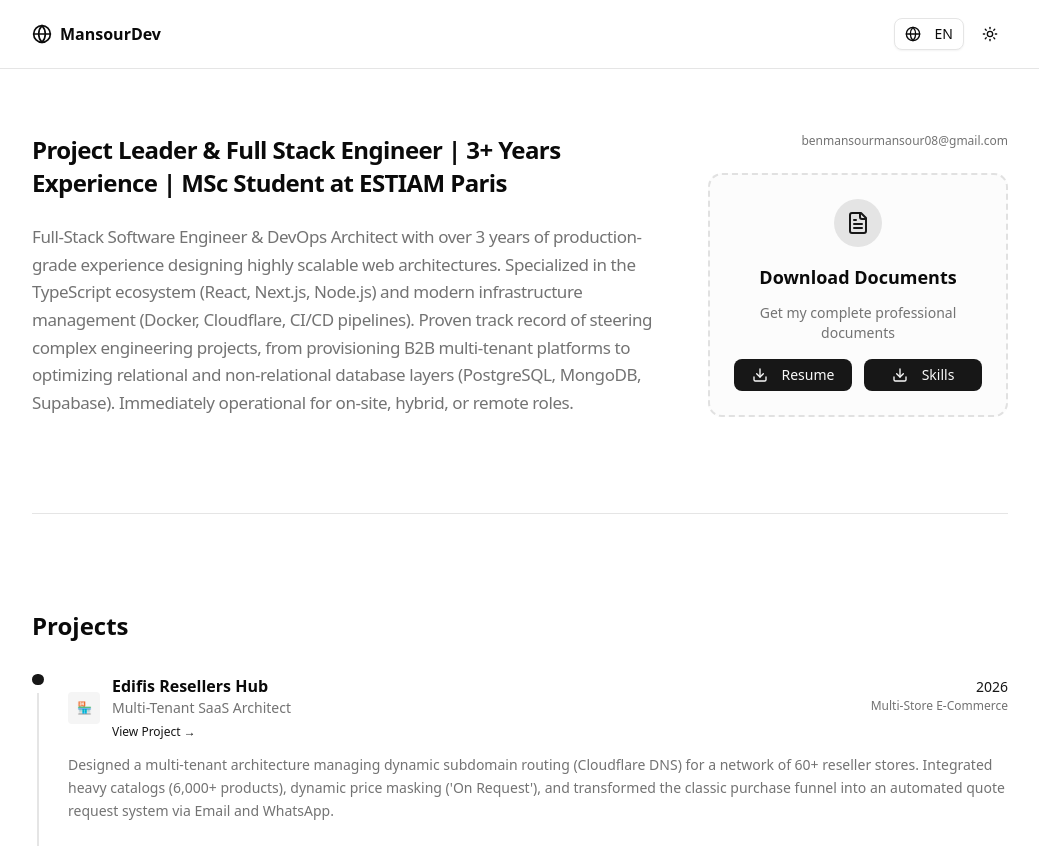
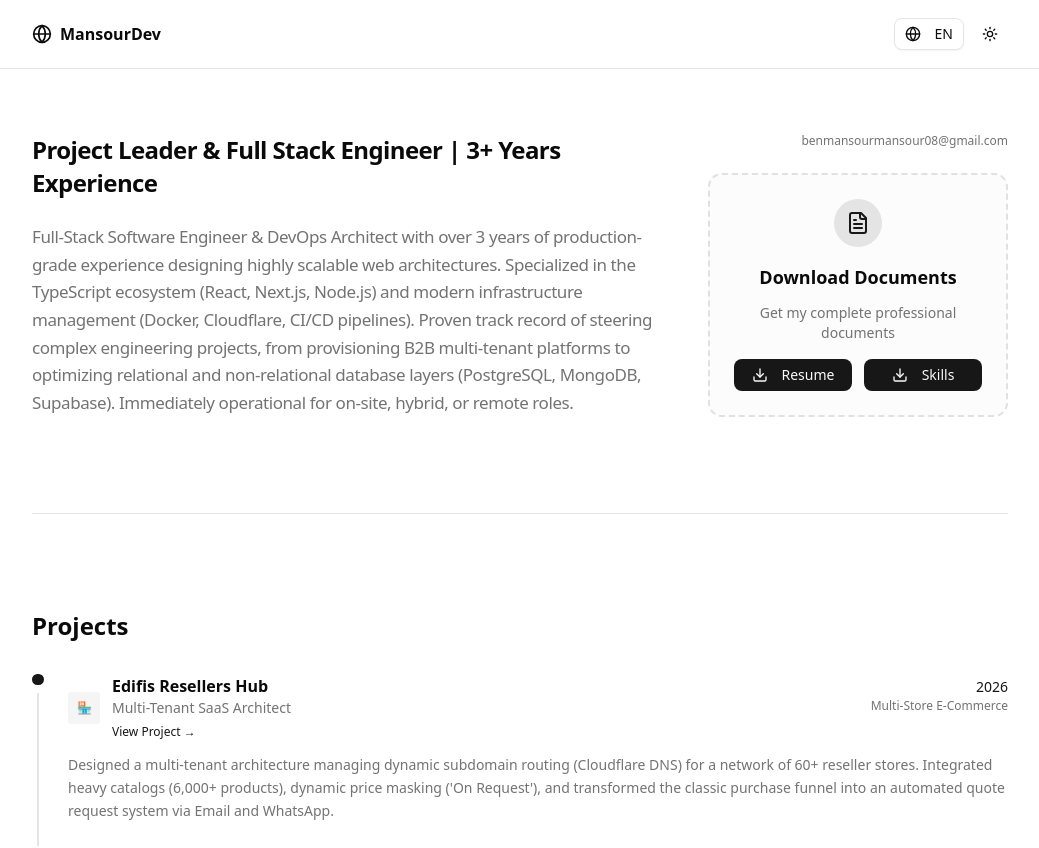
Before and after one commit to Mansourkira/Portfolio, a Next.js app: page / in a window 1280 px wide. Shown: the top 848 px of the page, without its empty margins (120-1159 px from the left). Built offline with nearby package versions, Linux system fonts and the light colour scheme.

Commit message:
chore: remove estiam

```diff
--- a/app/layout.tsx
+++ b/app/layout.tsx
@@ -14,7 +14,7 @@ const geistMono = Geist_Mono({
 });
 
 export const metadata: Metadata = {
-  title: "Project Leader & Full Stack Engineer | 3+ Years Experience | MSc Student at ESTIAM Paris",
+  title: "Project Leader & Full Stack Engineer | 3+ Years Experience",
   description: "My personal portfolio showcasing projects and skills",
   icons: {
     icon: [{ url: "/bm.png", type: "image/png" }],
--- a/lib/messages.json
+++ b/lib/messages.json
@@ -5,7 +5,7 @@
             "switch": "Switch to French"
         },
         "about": {
-            "title": "Project Leader & Full Stack Engineer | 3+ Years Experience | MSc Student at ESTIAM Paris",
+            "title": "Project Leader & Full Stack Engineer | 3+ Years Experience",
             "body": "Full-Stack Software Engineer & DevOps Architect with over 3 years of production-grade experience designing highly scalable web architectures. Specialized in the TypeScript ecosystem (React, Next.js, Node.js) and modern infrastructure management (Docker, Cloudflare, CI/CD pipelines). Proven track record of steering complex engineering projects, from provisioning B2B multi-tenant platforms to optimizing relational and non-relational database layers (PostgreSQL, MongoDB, Supabase). Immediately operational for on-site, hybrid, or remote roles.",
             "nameTag": "Project Leader & Full Stack Engineer",
             "location": "Tunis, El Aouina, 4230 Tunisia",
@@ -198,13 +198,6 @@
             "title": "Education",
             "items": [
                 {
-                    "year": "2026-2028",
-                    "name": "Master's Degree in Computer Science ( Web & Mobile Application Development )",
-                    "institution": "ESTIAM Paris",
-                    "location": "Paris, France",
-                    "logo": "🌆"
-                },
-                {
                     "year": "2020-2023",
                     "name": "Computer Engineering Diploma (TWIN)",
                     "institution": "Esprit",
@@ -276,7 +269,7 @@
             "switch": "Passer en anglais"
         },
         "about": {
-            "title": "Lead Technique & Ingénieur Full Stack | 3+ ans d'expérience | Étudiant MSc à ESTIAM Paris",
+            "title": "Lead Technique & Ingénieur Full Stack | 3+ ans d'expérience",
             "body": "Ingénieur Logiciel Full Stack & DevOps doté de plus de 3 ans d'expérience dans la conception d'architectures web hautement évolutives. Spécialisé sur l'écosystème TypeScript (React, Next.js, Node.js) et la gestion d'infrastructures modernes (Docker, Cloudflare, pipelines CI/CD). Habitué à piloter des projets complexes, du provisioning de plateformes multi-tenant (B2B) à l'optimisation de bases de données relationnelles et non relationnelles (PostgreSQL, MongoDB, Supabase). Opérationnel immédiatement, sur site ou en télétravail.",
             "nameTag": "Lead Technique & Ingénieur Full Stack",
             "location": "Tunis, El Aouina, 4230 Tunisie",
@@ -468,13 +461,6 @@
             "title": "Formation",
             "items": [
                 {
-                    "year": "2026 - Présent",
-                    "name": "Master (MSc) en Informatique",
-                    "institution": "ESTIAM Paris",
-                    "location": "Paris, France",
-                    "logo": "🗼"
-                },
-                {
                     "year": "2020 - 2023",
                     "name": "Diplôme d'Ingénieur en Informatique (TWIN)",
                     "institution": "ESPRIT",
```
